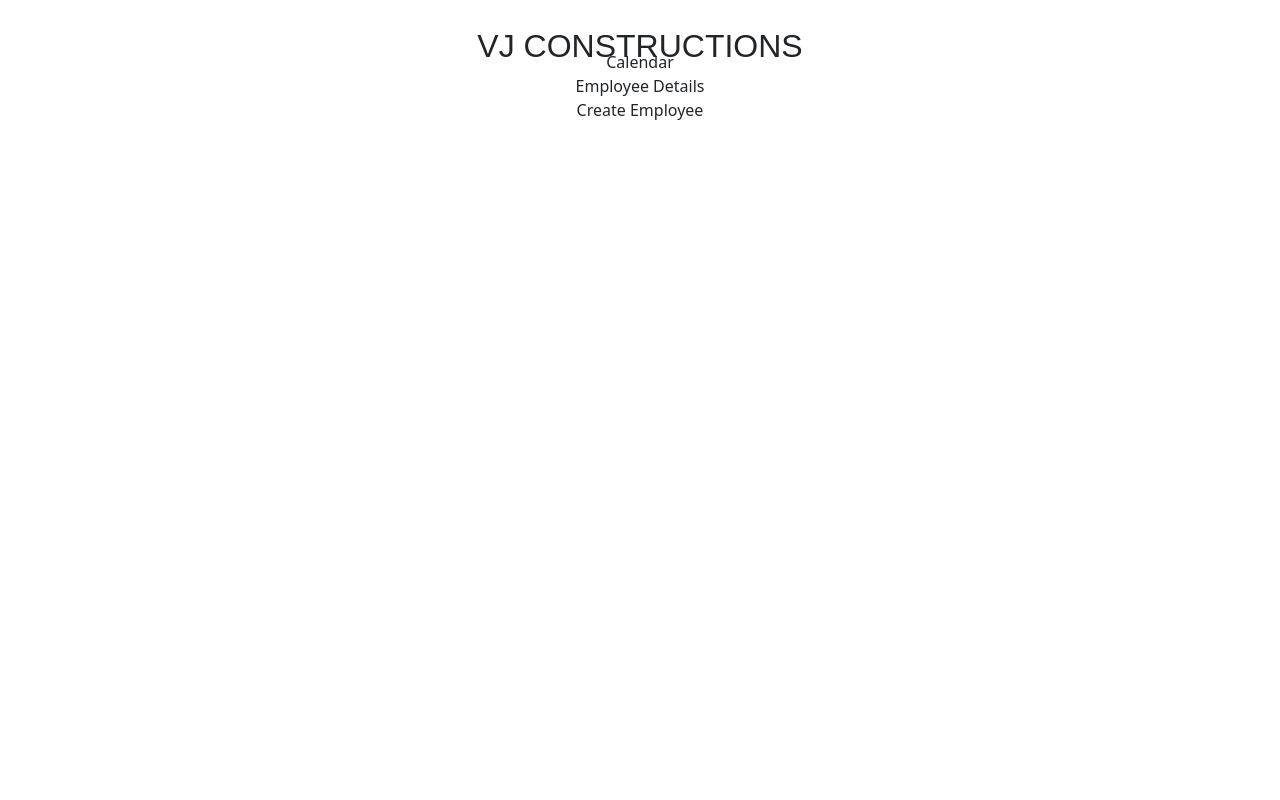
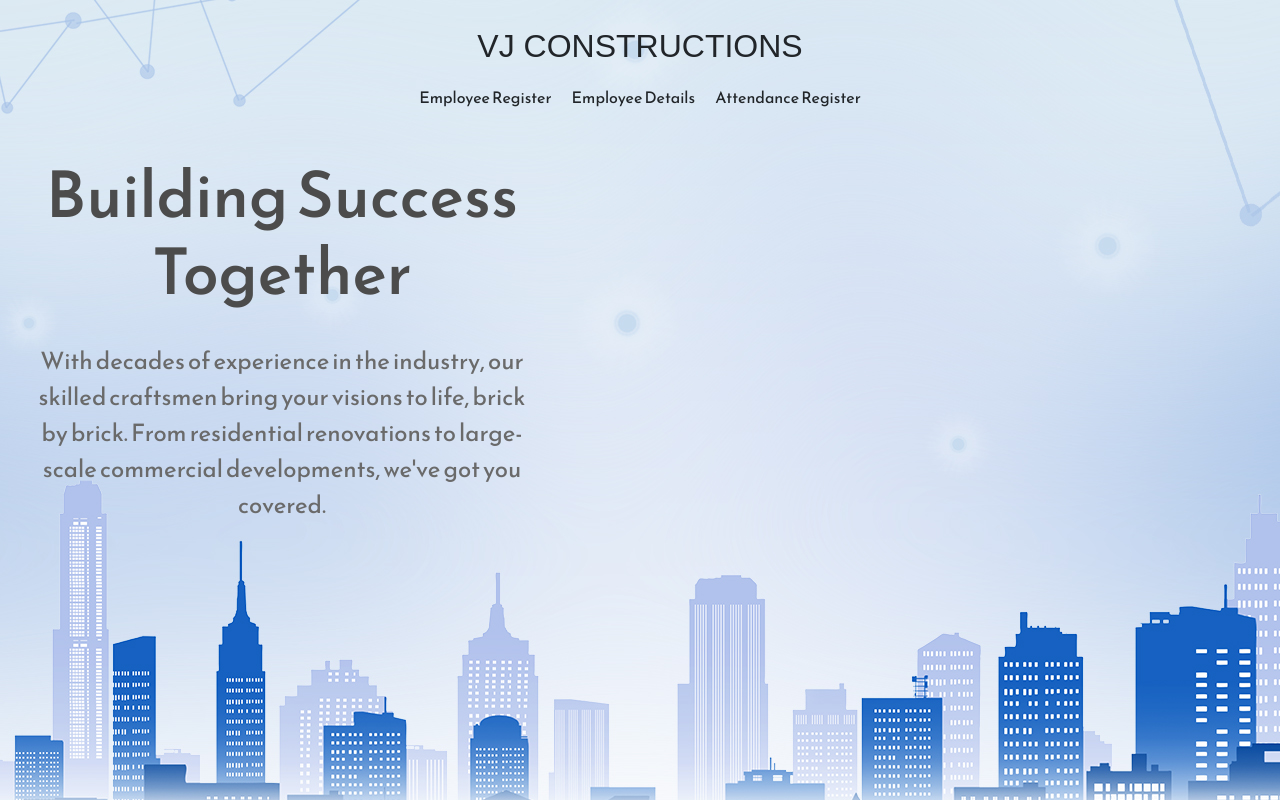
Before and after one commit to antoalex07/emp-reg-frontend, a React (Create React App) app: page / in a window 1280 px wide. Built offline with nearby package versions, Linux system fonts and the light colour scheme; a web font is replaced by a local one.

Commit message:
layout changed new components added

```diff
--- a/src/page/home/Home.js
+++ b/src/page/home/Home.js
@@ -1,26 +1,45 @@
 import React from 'react'
-import { Link } from 'react-router-dom'
 import './Home.css';
+import BannerBackground from "../../assets/background.jpg";
 
 const Home = () => {
+  const backgroundImageStyle = {
+    backgroundImage: `url(${BannerBackground})`,
+    backgroundSize: 'cover',
+    backgroundPosition: 'center',
+    backgroundRepeat: 'no-repeat',
+    width: '100vw', // Full width of the viewport
+    height: '100vh', // Full height of the viewport
+    position: 'fixed', // Fixed position to keep it in the background
+    top: 0,
+    left: 0,
+    zIndex: -2,
+  };
+
   return (
-    <div className='home'>
-    <div className='section section-1'>
-      <Link to="/calendar" className='link'>
-        Calendar
-      </Link>
+    <div className='home-container'>
+      <div className='navbar-links-container'>
+        <a className="link" href='/employeeRegister'>Employee Register</a>
+        <a className="link" href='/employeeDetails'>Employee Details</a>
+        <a className="link" href='/calendar'>Attendance Register</a>
+      </div>
+      <div className='home-banner-container'>
+
+
+        <div className='home-bannerImage-container' style={backgroundImageStyle}></div>
+        <div className='home-text-section'>
+          <h1 className='primary-heading'>
+            Building Success Together
+          </h1>
+          <p className='primary-text'>
+            With decades of experience in the industry,
+            our skilled craftsmen bring your visions to life,
+            brick by brick. From residential renovations to large-scale commercial developments,
+            we've got you covered.
+          </p>
+        </div>
+      </div>
     </div>
-    <div className='section section-2'>
-      <Link to="/employeeDetails" className='link'>
-        Employee Details
-      </Link>
-    </div>
-    <div className='section section-3'>
-      <Link to="/createEmployee" className='link'>
-        Create Employee
-      </Link>
-    </div>
-  </div>
   )
 }
 
```
